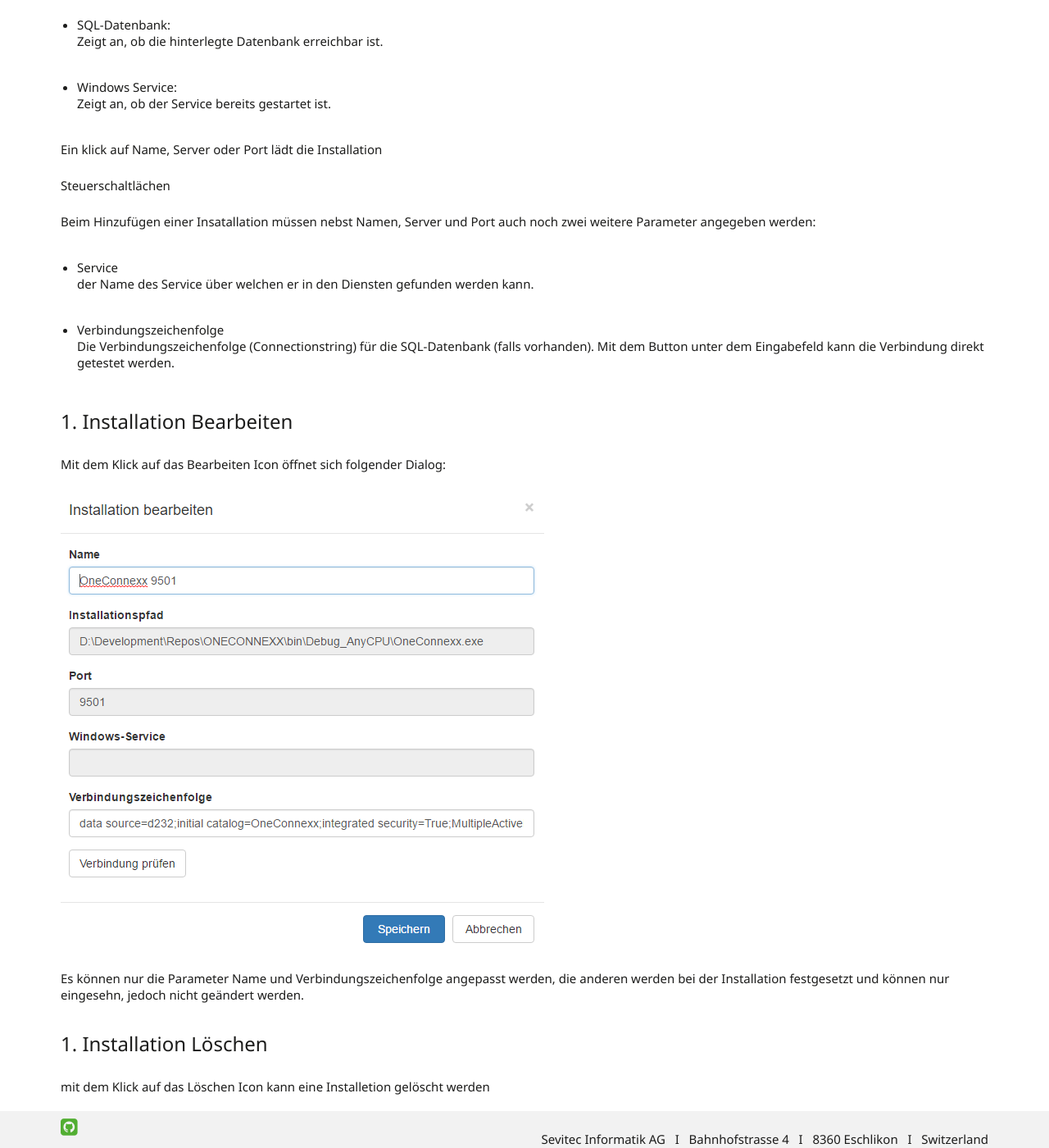
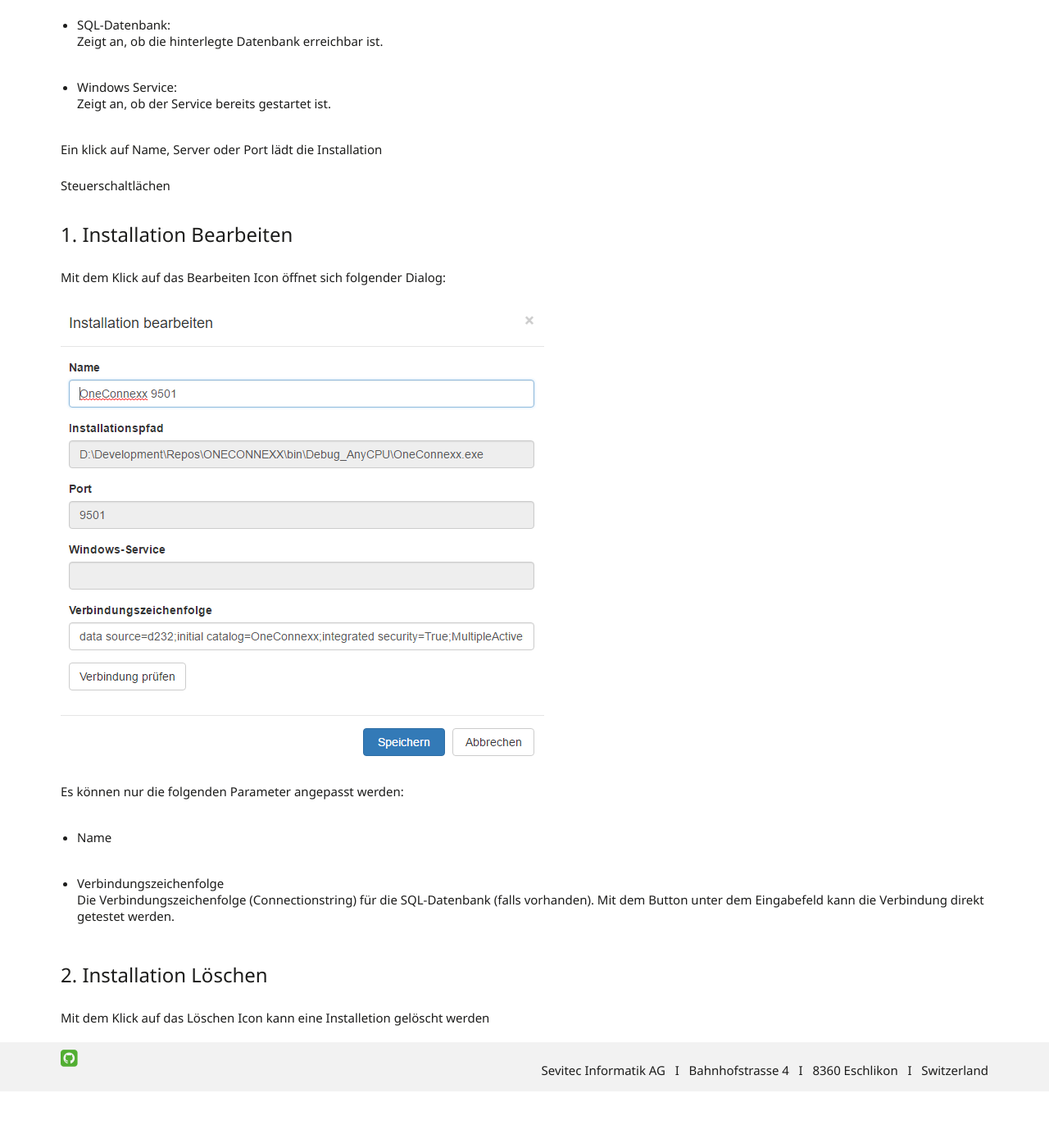
Before and after one commit to primesoft-group/oneconnexx-docs, a Jekyll site: the page built from _pages/webclient/de/installation.md, in a window 1280 px wide and 1400 px high, scrolled down 1038 px. Shown: the whole window at 82% size. Built offline with Jekyll 4.4.1, drawn with Linux system fonts in a browser that asks for light colours; nearby versions of some CDN libraries; some web fonts are replaced; after the commit the page ends 2369 px from its top, so only the background shows below that.

Commit message:
Texte Installation Angepasst

```diff
--- a/_pages/webclient/de/installation.md
+++ b/_pages/webclient/de/installation.md
@@ -34,13 +34,7 @@
  Steuerschaltlächen
 
 
- Beim Hinzufügen einer Insatallation müssen nebst Namen, Server und Port auch noch zwei weitere Parameter angegeben werden:
 
- * Service
- der Name des Service über welchen er in den Diensten gefunden werden kann.
-
- * Verbindungszeichenfolge
- Die Verbindungszeichenfolge (Connectionstring) für die SQL-Datenbank (falls vorhanden). Mit dem Button unter dem Eingabefeld kann die Verbindung direkt getestet werden.
 
 #### 1. Installation Bearbeiten
 
@@ -48,8 +42,13 @@
 
  ![X]({{ site.baseUrl }}/assets/content-images/webclient/de/addInstallation.png "Installtion Bearbeiten")
 
- Es können nur die Parameter Name und Verbindungszeichenfolge angepasst werden, die anderen werden bei der Installation festgesetzt und können nur eingesehn, jedoch nicht geändert werden.
+ Es können nur die folgenden Parameter angepasst werden:
 
-#### 1. Installation Löschen
+ * Name
 
- mit dem Klick auf das Löschen Icon kann eine Installetion gelöscht werden
+ * Verbindungszeichenfolge
+ Die Verbindungszeichenfolge (Connectionstring) für die SQL-Datenbank (falls vorhanden). Mit dem Button unter dem Eingabefeld kann die Verbindung direkt getestet werden.
+
+#### 2. Installation Löschen
+
+ Mit dem Klick auf das Löschen Icon kann eine Installetion gelöscht werden
```
